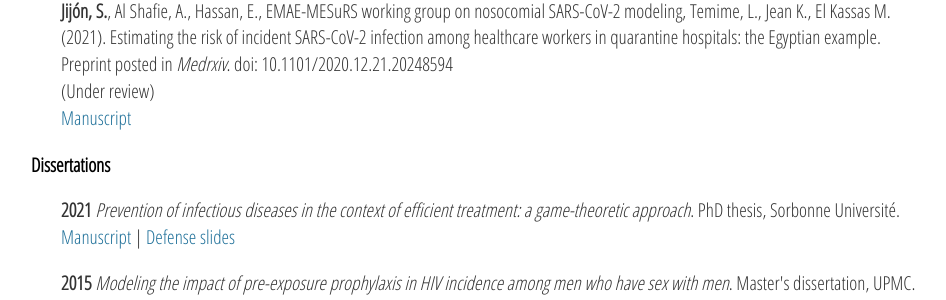
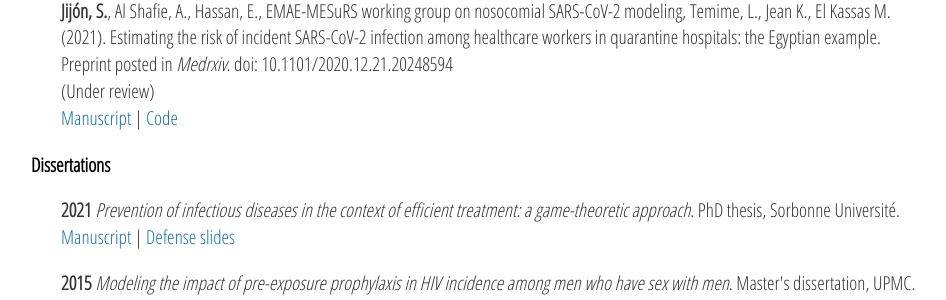
Before and after one commit to sjijon/sjijon.github.io, a Jekyll site: the page built from publications.html, in a window 1280 px wide. Shown: the part 572-872 px from the top of the page, without its empty margins (161-1107 px from the left). Built offline with Jekyll 4.4.1, drawn with Linux system fonts in a browser that asks for light colours; nearby versions of some CDN libraries.

Commit message:
Add code link

```diff
--- a/publications.html
+++ b/publications.html
@@ -36,7 +36,8 @@ title: Publications
 		<br>
 		(Under review)
 		<br>
-		<a href="https://doi.org/10.1101/2020.12.21.20248594" target="_blank">Manuscript</a>
+		<a href="https://doi.org/10.1101/2020.12.21.20248594" target="_blank">Manuscript</a> |
+		<a href="https://github.com/sjijon/SARS-CoV-2_QuarantineHospitals" target="_blank">Code</a>
 	</p>
 
 	<h3> Dissertations</h3>
```
